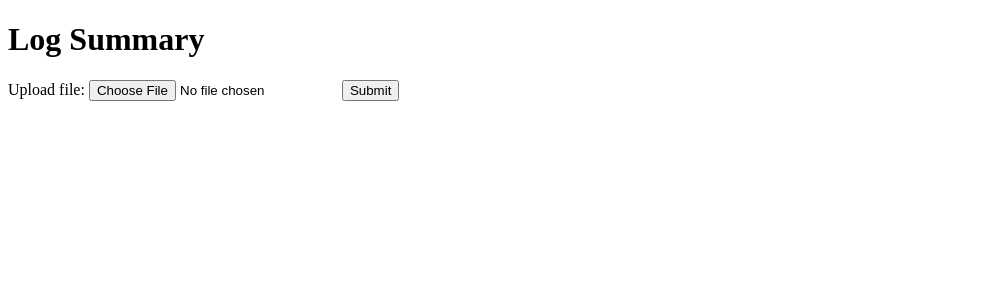
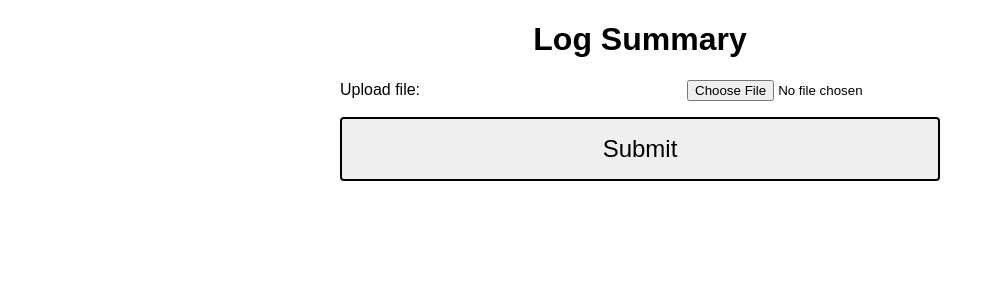
Before and after one commit to drivasperez/logsummary, a React app: page / in a window 1280 px wide. Shown: the top 300 px of the page, without its empty margins (0-995 px from the left). Built offline with nearby package versions, Linux system fonts and the light colour scheme.

Commit message:
Reorganise, basic styling

```diff
--- a/index.html
+++ b/index.html
@@ -3,7 +3,8 @@
   <head>
     <meta charset="utf-8" />
     <meta name="viewport" content="width=device-width, initial-scale=1" />
-    <title>React - Rollup Test</title>
+    <link rel="stylesheet" href="styles.css" />
+    <title>Log Summary</title>
   </head>
   <body>
     <noscript> You need to enable JavaScript to run this app. </noscript>
--- a/src/App.tsx
+++ b/src/App.tsx
@@ -1,6 +1,6 @@
 import React, { useEffect } from "react";
 import LogFileForm from "./components/LogFileForm";
-import LogList from "./components/LogList";
+import LogSummary from "./components/LogSummary";
 import { HostMessage, WorkerMessage } from "./utils/messages";
 import { reducer, initialState } from "./utils/reducer";
 
@@ -50,7 +50,7 @@ export default function App() {
         )}
         {state.state === "updating" ||
           (state.state === "done" && (
-            <LogList ordering={state.ordering} logs={state.logs} />
+            <LogSummary state={state} dispatch={dispatch} />
           ))}
         {state.state === "error" && <h2>Error!</h2>}
       </section>
--- /dev/null
+++ b/src/components/LogSummary.tsx
@@ -0,0 +1,38 @@
+import React from "react";
+import {
+  Action,
+  DoneState,
+  ListOrdering,
+  UpdatingState,
+} from "../utils/reducer";
+import LogList from "./LogList";
+import OrderToggle from "./OrderToggle";
+
+type LogSummaryProps = {
+  state: (DoneState | UpdatingState) & { ordering: ListOrdering };
+  dispatch: React.Dispatch<Action>;
+};
+export default function LogSummary({ state, dispatch }: LogSummaryProps) {
+  const changeOrdering = (ordering: ListOrdering) => {
+    dispatch({ type: "CHANGE_ORDERING", ordering });
+  };
+
+  const back = () => dispatch({ type: "RESET" });
+
+  return (
+    <section className="log-summary">
+      <h2>Results</h2>
+      <div className="order-by">
+        <span>Order by </span>
+        <OrderToggle
+          ordering={state.ordering}
+          changeOrdering={changeOrdering}
+        />
+      </div>
+      <LogList ordering={state.ordering} logs={state.logs} />
+      <button type="button" onClick={back}>
+        Try another file?
+      </button>
+    </section>
+  );
+}
--- /dev/null
+++ b/src/components/OrderToggle.tsx
@@ -0,0 +1,24 @@
+import React from "react";
+import { ListOrdering } from "../utils/reducer";
+
+type OrderToggleProps = {
+  ordering: ListOrdering;
+  changeOrdering(ordering: ListOrdering): void;
+};
+
+export default function OrderToggle({
+  ordering,
+  changeOrdering,
+}: OrderToggleProps) {
+  const handleChange: React.ChangeEventHandler<HTMLSelectElement> = (e) => {
+    if (e.target.value) {
+      changeOrdering(e.target.value as ListOrdering);
+    }
+  };
+  return (
+    <select value={ordering} onChange={handleChange}>
+      <option value="unique">unique views</option>
+      <option value="all">total views</option>
+    </select>
+  );
+}
--- a/src/utils/reducer.ts
+++ b/src/utils/reducer.ts
@@ -30,7 +30,13 @@ export type Action =
   | { type: "UPDATED"; logs: LogState }
   | { type: "DONE" }
   | { type: "ERROR"; error: Error }
-  | { type: "CHANGE_ORDERING"; ordering: ListOrdering };
+  | { type: "CHANGE_ORDERING"; ordering: ListOrdering }
+  | { type: "RESET" };
+
+export const initialState: State = {
+  ordering: "all",
+  state: "initial",
+};
 
 export function reducer(state: State, action: Action): State {
   switch (action.type) {
@@ -46,14 +52,11 @@ export function reducer(state: State, action: Action): State {
       return { state: "error", error: action.error, ordering: state.ordering };
     case "CHANGE_ORDERING":
       return { ...state, ordering: action.ordering };
+    case "RESET":
+      return initialState;
     default:
       throw new Error(
         `Unknown action type passed to reducer: ${(action as any).type}`
       );
   }
 }
-
-export const initialState: State = {
-  ordering: "all",
-  state: "initial",
-};
--- /dev/null
+++ b/styles.css
@@ -0,0 +1,79 @@
+body {
+  font-family: Arial, Helvetica, sans-serif;
+  padding: 0px;
+}
+
+main {
+  max-width: 600px;
+  margin-left: auto;
+  margin-right: auto;
+}
+
+h1 {
+  text-align: center;
+}
+
+.log-file-form {
+  display: flex;
+  flex-direction: column;
+}
+
+.log-file-form label {
+  display: flex;
+  justify-content: space-between;
+  align-items: baseline;
+}
+
+.log-file-form button {
+  border: 2px solid black;
+  font-size: 24px;
+  border-radius: 4px;
+  padding: 1rem 2rem;
+}
+
+.log-file-form button:hover {
+  cursor: pointer;
+}
+
+.log-file-form > *:not(:last-child) {
+  padding-bottom: 1rem;
+}
+
+.log-list,
+.ip-list {
+  list-style-type: none;
+  padding-left: 0px;
+}
+
+.log-list summary {
+  cursor: pointer;
+  font-size: 24px;
+}
+
+.log-list > li:not(:last-child) {
+  padding-bottom: 1rem;
+}
+
+.order-by {
+  display: flex;
+  justify-content: flex-end;
+  align-items: baseline;
+}
+
+.order-by > span {
+  margin-right: 4px;
+}
+
+.ip-list {
+  display: flex;
+  flex-wrap: wrap;
+}
+
+.ip-list li {
+  font-size: 14px;
+  color: white;
+  background-color: black;
+  padding: 0.25rem 0.5rem;
+  margin: 0.25rem;
+  border-radius: 5000px;
+}
```
Also changed, not shown: .eslintrc.js.
